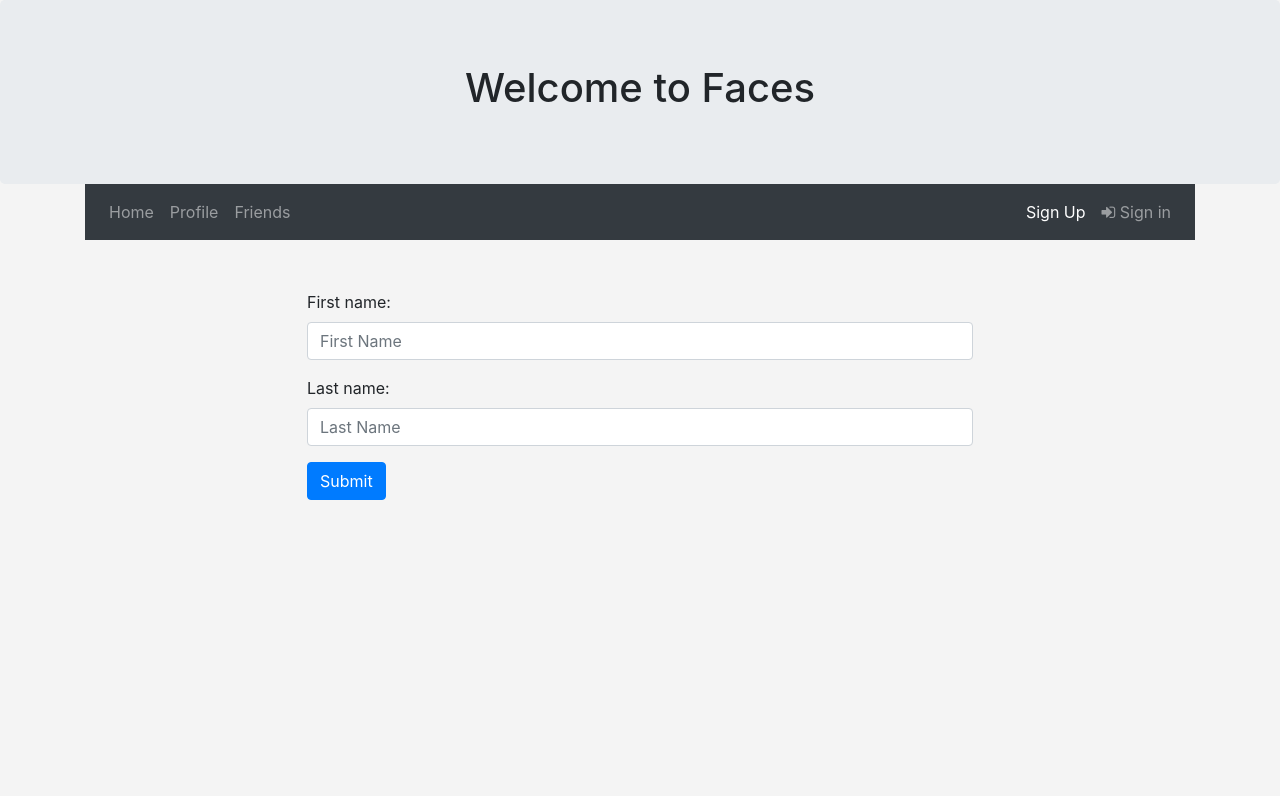
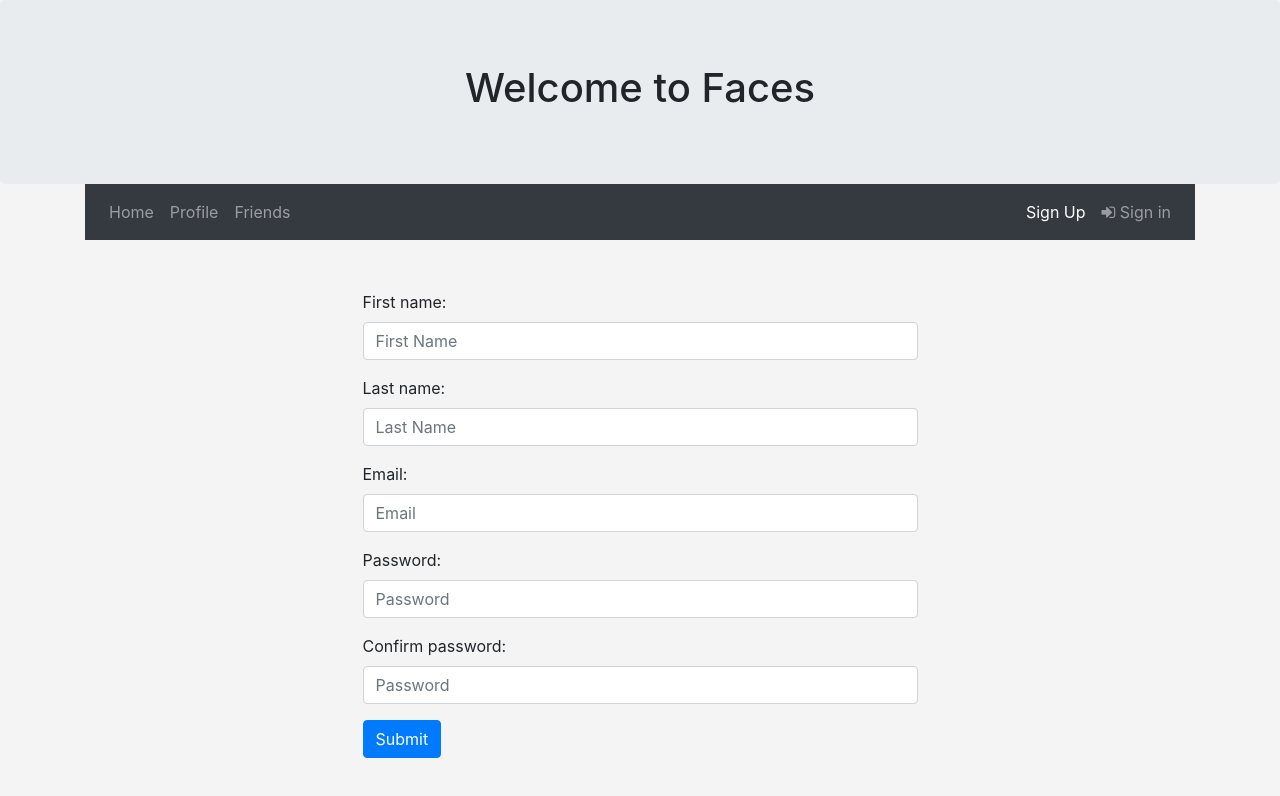
Before and after one commit to Arsalan-Sadri/20_Project_3_ReactSocialMedia, a React (Create React App) app in the folder client/: page /sign-up in a window 1280 px wide. Shown: the top 796 px of the page. Built offline with nearby package versions, Linux system fonts and the light colour scheme.

Commit message:
basic form is complete

```diff
--- a/client/src/components/SignUp/SignUp.css
+++ b/client/src/components/SignUp/SignUp.css
@@ -1,5 +1,5 @@
-.form-wrapper {
-    width: 60%;
+.my-form-wrapper {
+    width: 50%;
     margin: auto;
     margin-top: 50px;
   }
--- a/client/src/components/SignUp/SignUp.js
+++ b/client/src/components/SignUp/SignUp.js
@@ -4,7 +4,10 @@ import "./SignUp.css";
 class SignUp extends React.Component {
     state = {
         firstName: "",
-        lastName: ""
+        lastName: "",
+        email: "",
+        password: "",
+        confirmPass: ""
     };
 
     inputChangeHandler = event => {
@@ -26,7 +29,7 @@ class SignUp extends React.Component {
 
     render() {
         return (
-            <div className="form-wrapper">
+            <div className="my-form-wrapper">
                 <form>
                     <div className="form-group">
                         <label htmlFor="first-name">First name:</label>
@@ -52,6 +55,42 @@ class SignUp extends React.Component {
                             placeholder="Last Name"
                         />
                     </div>
+                    <div className="form-group">
+                        <label htmlFor="email">Email:</label>
+                        <input
+                            id="email"
+                            className="form-control"
+                            value={this.state.email}
+                            name="email"
+                            onChange={this.inputChangeHandler}
+                            type="email"
+                            placeholder="Email"
+                        />
+                    </div>
+                    <div className="form-group">
+                        <label htmlFor="password">Password:</label>
+                        <input
+                            id="password"
+                            className="form-control"
+                            value={this.state.password}
+                            name="password"
+                            onChange={this.inputChangeHandler}
+                            type="password"
+                            placeholder="Password"
+                        />
+                    </div>
+                    <div className="form-group">
+                        <label htmlFor="confirm-password">Confirm password:</label>
+                        <input
+                            id="confirm-password"
+                            className="form-control"
+                            value={this.state.confirmPass}
+                            name="confirmPass"
+                            onChange={this.inputChangeHandler}
+                            type="password"
+                            placeholder="Password"
+                        />
+                    </div>
                     <button
                         className="btn btn-primary"
                         onClick={this.formSubmitHandler}
```
